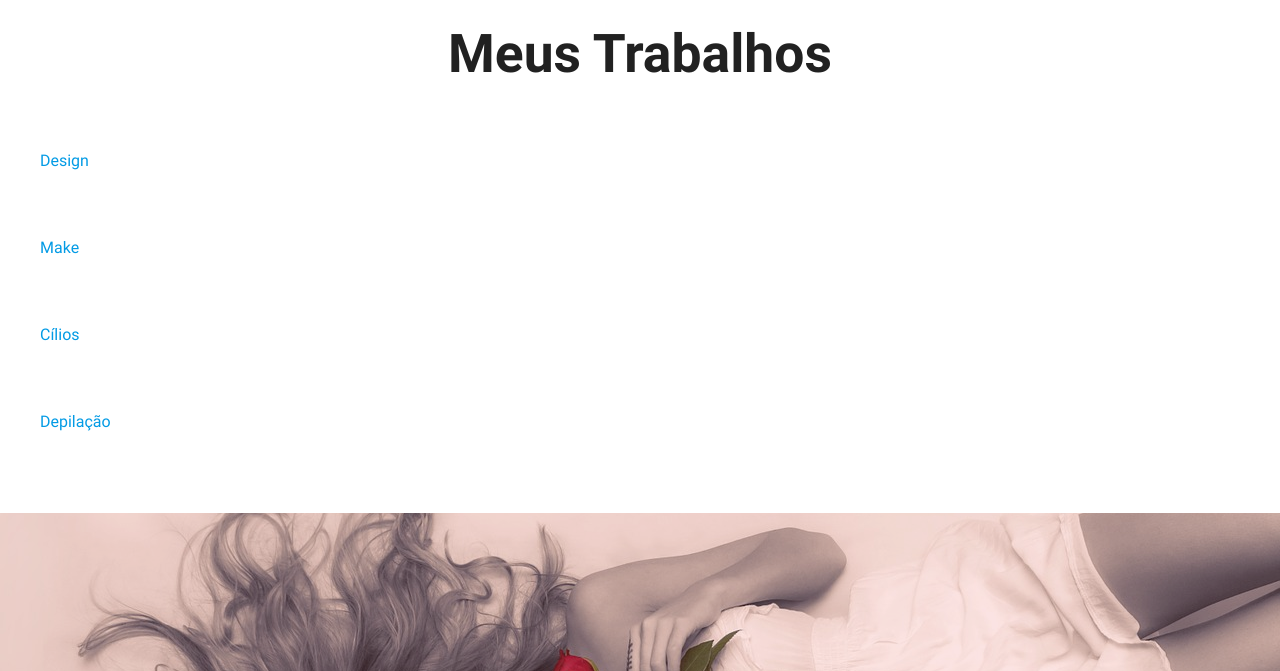
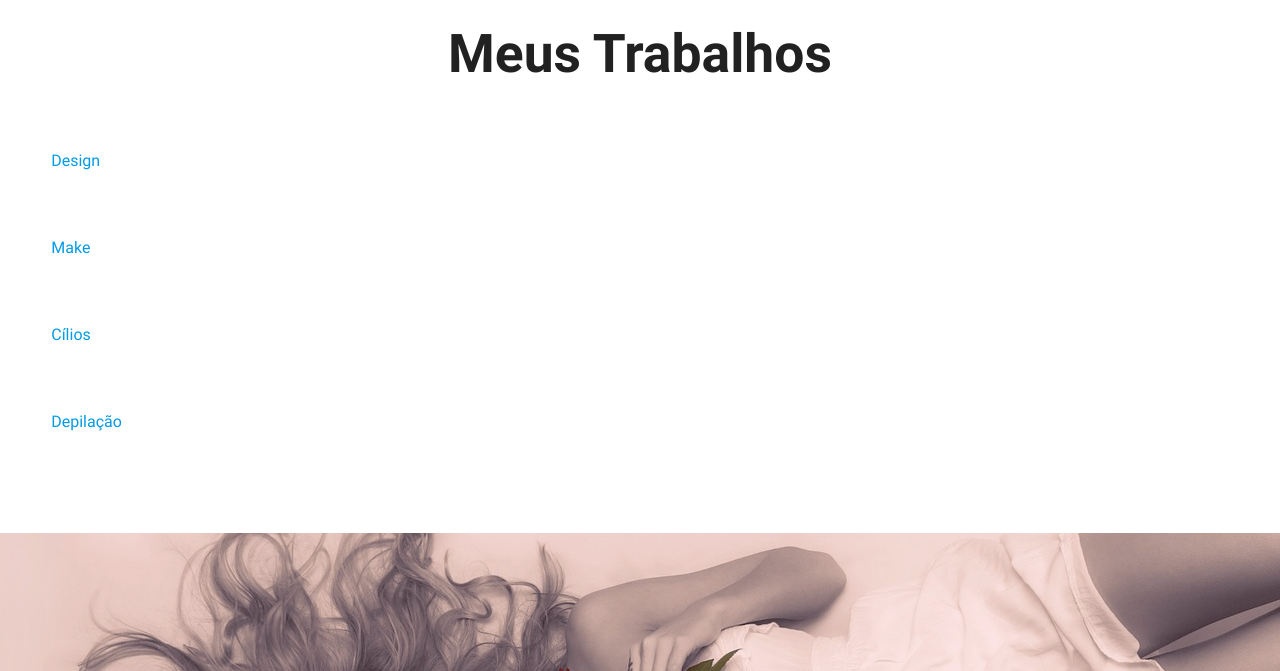
Before and after one commit to egomes2020/Site_priscila, a website: page index.html in a window 1280 px wide. Shown: the part 2409-3080 px from the top of the page. Drawn offline with nearby package versions, Linux system fonts and the light colour scheme; files that its build step writes are made by us from their sources; files whose address does not match are found by name; a web font is replaced by a local one.

Commit message:
update row and columm
update

```diff
--- a/index.html
+++ b/index.html
@@ -149,6 +149,8 @@
 
 
 <!-- GALERIA -->
+    <div class="row">
+      <div class="col s12 l12">
         <section id="galeria" class="row scrollspy">
 
           <div class="row">
@@ -173,6 +175,8 @@
               <figure class="img fig4">
                 <a href="depilacao.html" target=""><figcaption>Depilação</figcaption></a>
               </figure>
+            </div>
+          </div>
         </div>
       </div>
 
@@ -273,6 +277,7 @@
 
 
 
+    <!--IMPORTAÇÃO JS DO MATERIALIZE-->
 
     <script src="js/jquery-3.4.1.min.js"></script>
     <script src="js/materialize.js"></script>
```
Lines whose indentation alone changed are shown as unchanged.
